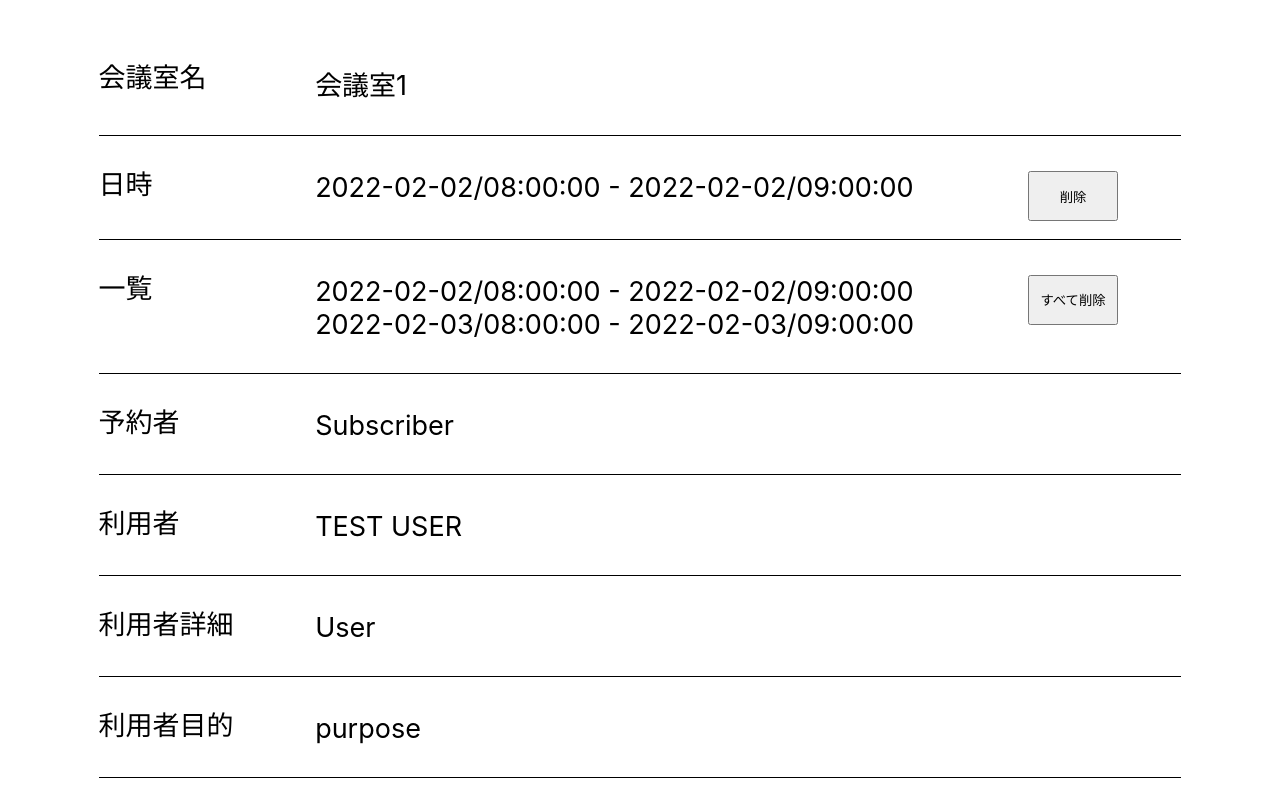
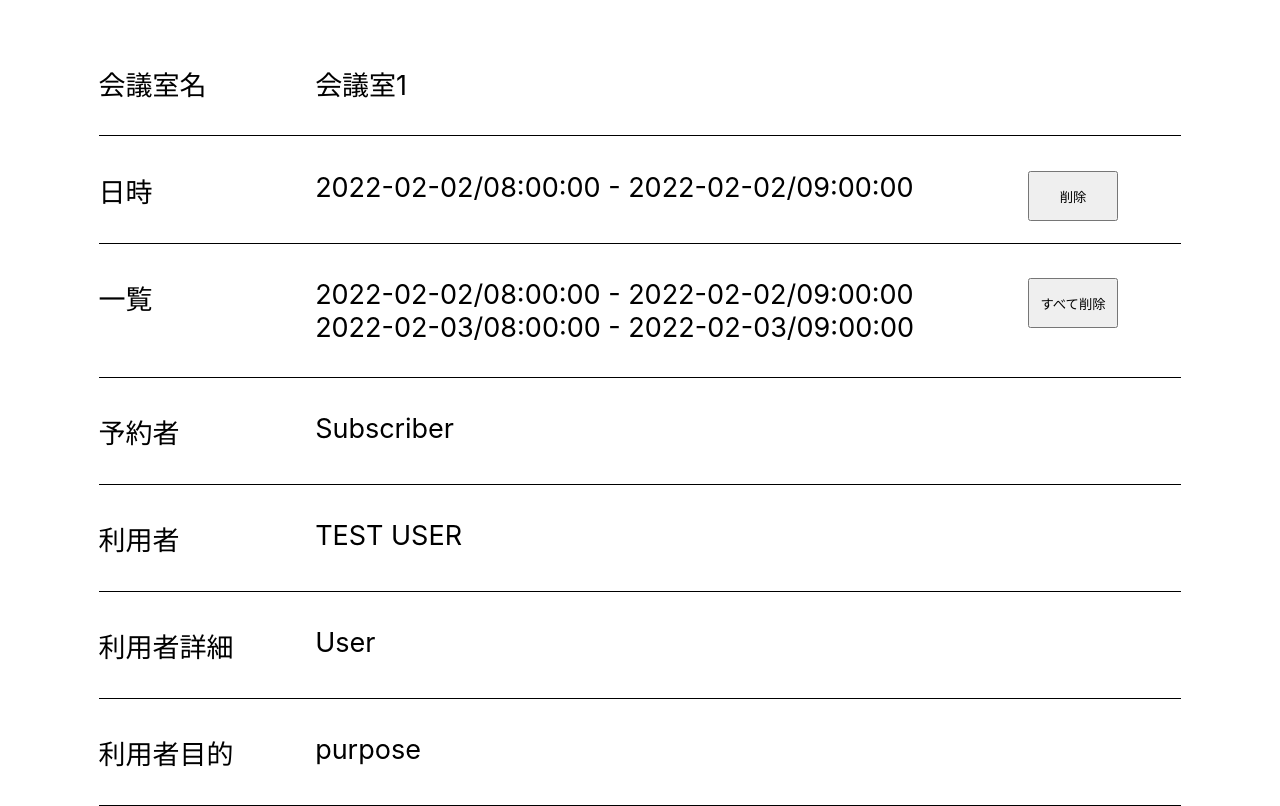
Before and after one commit to Hansyo/MR-UNRED-FRONT, a React (Create React App) app: page /reservations/1 in a window 1280 px wide. Shown: the top 806 px of the page. Built offline with nearby package versions, Linux system fonts and the light colour scheme; no server answers.

Commit message:
css修正

```diff
--- a/src/components/reservations/detail/DetailFormat.css
+++ b/src/components/reservations/detail/DetailFormat.css
@@ -12,8 +12,8 @@
 
 .reservations-detail--label {
     background: #ffff;
-    line-height: 1em;
     width: 20%;
+    margin-bottom: 3%;
  }
 
  .reservations-detail--data {
```
